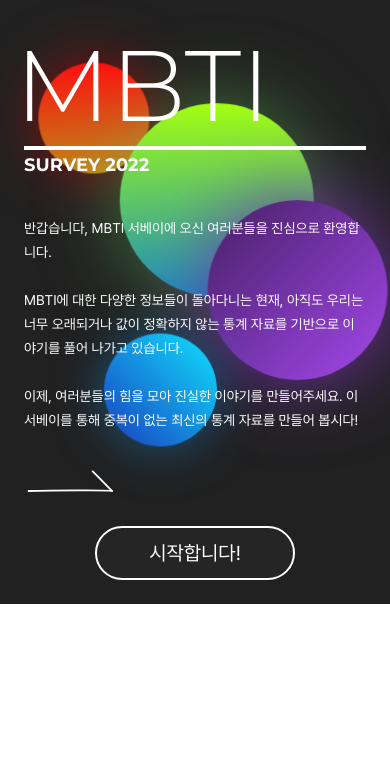
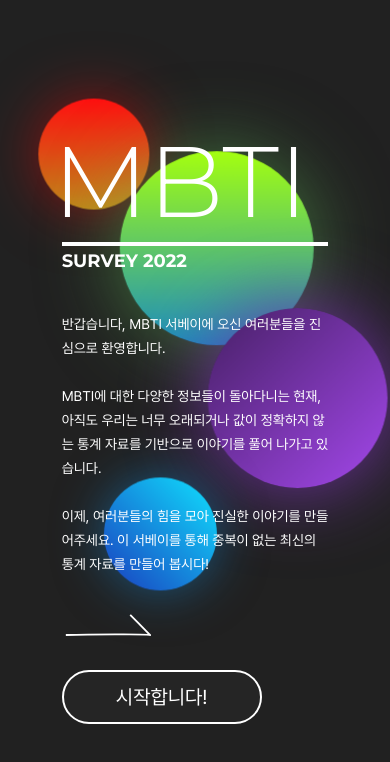
Before and after one commit to imzeze/mbtisurvey2022-client, a Next.js app: page /main in a window 390 px wide. Shown: the top 762 px of the page. Built offline with nearby package versions, Linux system fonts and the light colour scheme.

Commit message:
feat: 반응형 버그 수정

```diff
--- a/src/assets/consts/mediaQuery.ts
+++ b/src/assets/consts/mediaQuery.ts
@@ -1,3 +1,2 @@
 export const isDesktop = `@media only screen and (min-width: 1400px)`;
-export const isTablet = `@media only screen and (min-width:480px) and (max-width: 1400px)`;
-export const isMobile = `@media only screen and (max-width:480px)`;
+export const isMobile = `@media only screen and (max-width: 1400px)`;
--- a/src/components/auth/AuthStyled.tsx
+++ b/src/components/auth/AuthStyled.tsx
@@ -1,5 +1,5 @@
 import styled from '@emotion/styled';
-import { isDesktop, isMobile, isTablet } from '../../assets/consts/mediaQuery';
+import { isDesktop, isMobile } from '../../assets/consts/mediaQuery';
 
 export const Container = styled.div`
     ${isMobile} {
@@ -65,7 +65,7 @@ export const Time = styled.div`
             width: 100%;
             max-width: 500px;
         }
-        ${isTablet} {
+        ${isMobile} {
             width: 100%;
             max-width: 440px;
         }
--- a/src/components/common/Timer.tsx
+++ b/src/components/common/Timer.tsx
@@ -1,7 +1,7 @@
 /** @jsxImportSource @emotion/react */
 import styled from '@emotion/styled';
 import { useEffect, useState } from 'react';
-import { isDesktop, isMobile, isTablet } from '../../assets/consts/mediaQuery';
+import { isDesktop, isMobile } from '../../assets/consts/mediaQuery';
 
 interface StopWatchProps {
     // 시작
@@ -19,7 +19,7 @@ const Clock = styled('div')`
     ${isDesktop} {
         font-size: 200px;
     }
-    ${isTablet} {
+    ${isMobile} {
         font-size: 140px;
     }
     ${isMobile} {
--- a/src/components/layout/Header.tsx
+++ b/src/components/layout/Header.tsx
@@ -6,7 +6,7 @@ import {
     IsShowProcessPercentState,
 } from '../../recoil/atoms';
 import { useRecoilValue } from 'recoil';
-import { isMobile, isTablet } from '../../assets/consts/mediaQuery';
+import { isMobile } from '../../assets/consts/mediaQuery';
 
 const Container = styled.div`
     position: fixed;
@@ -22,7 +22,7 @@ const Container = styled.div`
     z-index: 1;
     pointer-events: none;
 
-    ${isTablet} {
+    ${isMobile} {
         height: 77px;
     }
     ${isMobile} {
--- a/src/components/layout/Template.tsx
+++ b/src/components/layout/Template.tsx
@@ -7,6 +7,7 @@ interface ContentsContainerProps {
 
 const Container = styled.div`
     width: 100vw;
+    height: 100vh;
     display: flex;
     align-items: center;
     justify-content: center;
--- a/src/components/main/MainPresenter.tsx
+++ b/src/components/main/MainPresenter.tsx
@@ -27,15 +27,20 @@ const MainPresenter = () => {
     return (
         <Container>
             <Description>
+                <div
+                    css={{
+                        width: '78%',
+                    }}
+                >
                     <Title>MBTI</Title>
                     <div
                         css={{
                             border: `2px solid ${COLOR.WHITE}`,
-                        maxWidth: '465px',
                             width: '100%',
                         }}
                     />
                     <SubTitle>SURVEY 2022</SubTitle>
+                </div>
                 <Intro>
                     <div>
                         반갑습니다, MBTI 서베이에 오신 여러분들을 진심으로
@@ -68,6 +73,11 @@ const MainPresenter = () => {
                         </div>
                     )}
                 </Intro>
+                <div
+                    css={css`
+                        width: 78%;
+                    `}
+                >
                     <Button
                         css={css`
                             ${isMobile} {
@@ -78,6 +88,7 @@ const MainPresenter = () => {
                     >
                         시작합니다!
                     </Button>
+                </div>
             </Description>
             <Types>
                 <TypesBox>
--- a/src/components/main/MainStyled.tsx
+++ b/src/components/main/MainStyled.tsx
@@ -19,18 +19,15 @@ export const Container = styled.div`
     display: flex;
     align-items: center;
     justify-content: center;
-
-    ${isMobile} {
-        height: initial;
-    }
 `;
 
 export const Description = styled.div`
     display: flex;
     flex-direction: column;
+    justify-content: center;
+    align-items: center;
+    font-size: 18px;
     width: 50%;
-    padding: 96px;
-    font-size: 18px;
 
     ${isMobile} {
         width: 100%;
@@ -65,7 +62,7 @@ export const Title = styled.div`
         height: 200px;
     }
 
-    ${isTablet} {
+    ${isMobile} {
         font-size: 77px;
         height: 77px;
         margin-left: -9px;
@@ -92,8 +89,7 @@ export const SubTitle = styled.div`
 export const Intro = styled.div`
     line-height: 28px;
     margin-bottom: 34px;
-    width: 100%;
-    max-width: 600px;
+    width: 78%;
 
     ${isMobile} {
         font-size: 14px;
```
Lines whose indentation alone changed are shown as unchanged.
